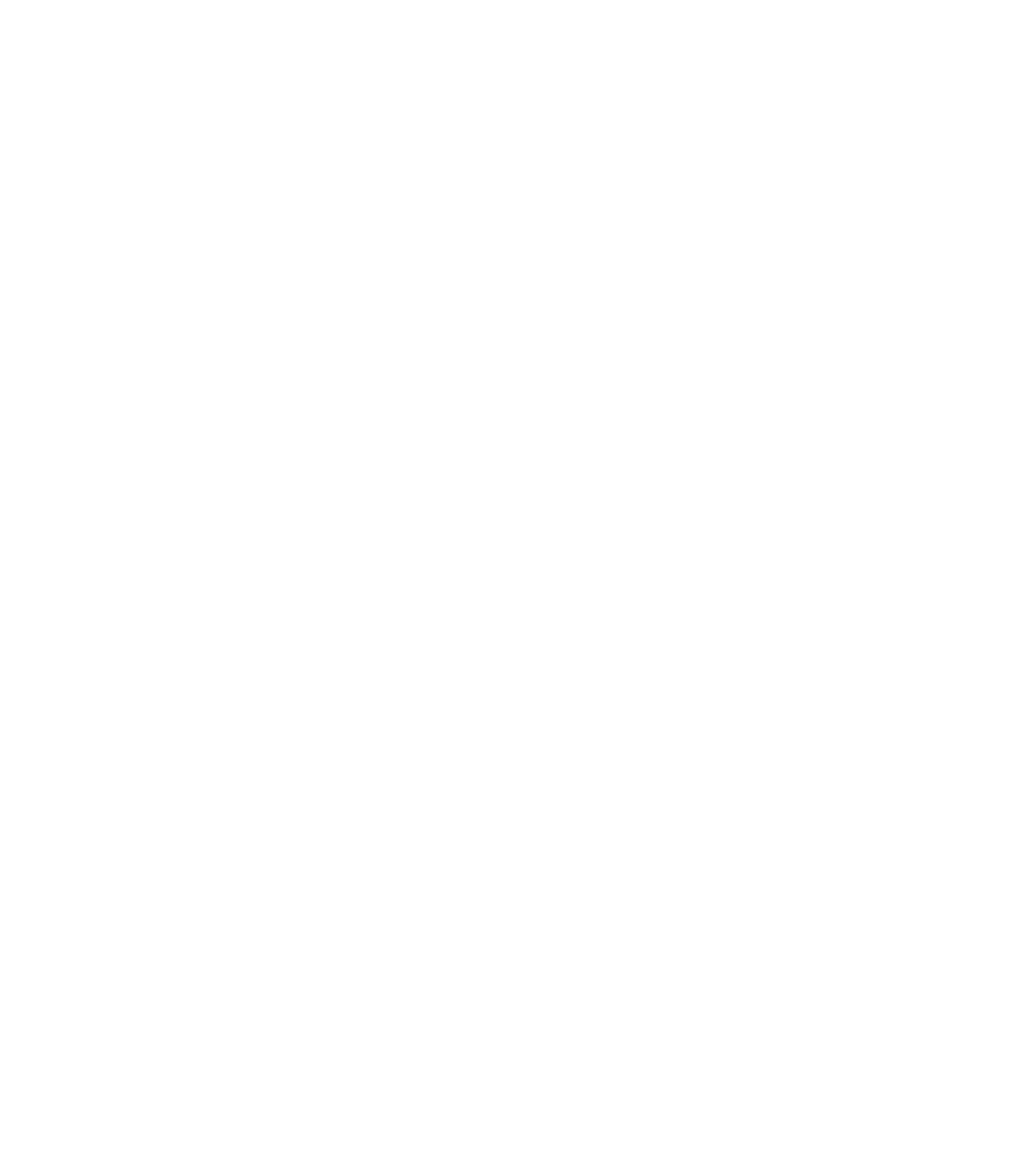
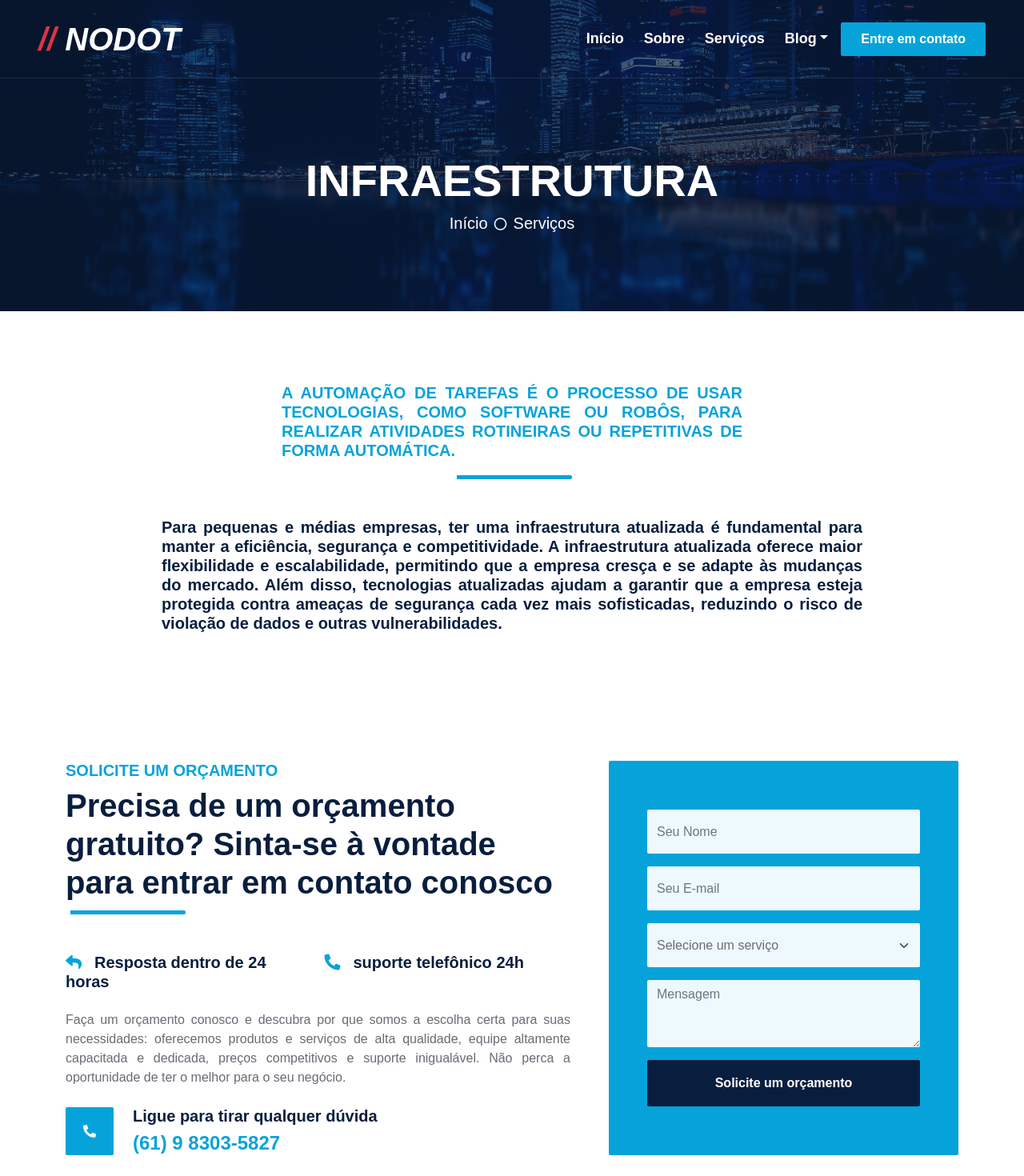
Before and after one commit to Royalr4z/NodotAngular, an Angular app in the folder frontend/: page /infrastructure in a window 1280 px wide. Before the commit this address led to /. Shown: the top 1470 px of the page at 80% size. Before the commit the page ends 800 px from the top, so only its background shows below. Built offline with nearby package versions, Linux system fonts and the light colour scheme; a web font is replaced by a local one.

Commit message:
Creating the About Infrastructure Service Page

```diff
--- /dev/null
+++ b/frontend/src/app/Page/infrastructure/infrastructure.component.html
@@ -0,0 +1,11 @@
+<app-header [title]="'INFRAESTRUTURA'" [caption]="'Serviços'" [href]="'service'" />
+<div class="section-title text-center position-relative pb-3 mb-5 mx-auto container" [style.max-width]="'600px'">
+    <h5 class="fw-bold text-primary text-uppercase" [style.text-align]="'justify'"> A automação de tarefas é o processo de usar tecnologias, como software ou robôs, para realizar atividades rotineiras ou repetitivas de forma automática.</h5>
+</div>
+<div>
+    <h5 class="position-relative pb-3 mb-5 mx-auto container" [style.text-align]="'justify'" [style.max-width]="'900px'">
+        Para pequenas e médias empresas, ter uma infraestrutura atualizada é fundamental para manter a eficiência, segurança e competitividade. A infraestrutura atualizada oferece maior flexibilidade e escalabilidade, permitindo que a empresa cresça e se adapte às mudanças do mercado. Além disso, tecnologias atualizadas ajudam a garantir que a empresa esteja protegida contra ameaças de segurança cada vez mais sofisticadas, reduzindo o risco de violação de dados e outras vulnerabilidades.
+    </h5>
+</div>
+<app-quote />
+<app-footer />
--- /dev/null
+++ b/frontend/src/app/Page/infrastructure/infrastructure.component.ts
@@ -0,0 +1,21 @@
+import { Component, OnInit } from '@angular/core';
+import { Meta, Title } from '@angular/platform-browser';
+
+@Component({
+  selector: 'app-infrastructure',
+  templateUrl: './infrastructure.component.html',
+  styleUrls: ['./infrastructure.component.css']
+})
+export class InfrastructureComponent implements OnInit {
+
+  constructor(private metaService: Meta, private titleService: Title) { }
+
+  ngOnInit(): void {
+    // Define o título da página
+    this.titleService.setTitle('Infraestrutura | NODOT');
+
+    // Define as meta tags
+    this.metaService.addTag({ name: 'description', content: 'Página em que Descreve o Serviço de Infraestrutura' });
+    this.metaService.addTag({ name: 'keywords', content: 'Infraestrutura, NODOT' });
+  }
+}
--- a/frontend/src/app/app-routing.module.ts
+++ b/frontend/src/app/app-routing.module.ts
@@ -4,8 +4,10 @@
 import { HomeComponent } from './Page/home/home.component';
 import { ServiceComponent } from './Page/service/service.component';
 import { AutoTaskComponent } from './Page/auto-task/auto-task.component';
+import { InfrastructureComponent } from './Page/infrastructure/infrastructure.component';
 
 const routes: Routes = [
+  { path: 'infrastructure', component:  InfrastructureComponent },
   { path: 'auto-task', component:  AutoTaskComponent },
   { path: 'service', component:  ServiceComponent },
   { path: '', component:  HomeComponent }
--- a/frontend/src/app/app.module.ts
+++ b/frontend/src/app/app.module.ts
@@ -16,6 +16,7 @@
 import { ErrorComponent } from './Template/error/error.component';
 import { HeaderComponent } from './Template/header/header.component';
 import { AutoTaskComponent } from './Page/auto-task/auto-task.component';
+import { InfrastructureComponent } from './Page/infrastructure/infrastructure.component';
 
 @NgModule({
   declarations: [
@@ -32,6 +33,7 @@
     ErrorComponent,
     HeaderComponent,
     AutoTaskComponent,
+    InfrastructureComponent,
   ],
   imports: [
     BrowserModule,
```
Also changed, not shown: frontend/src/app/Page/infrastructure/infrastructure.component.css (added), 1 other file (tests, documents, lock files or other folders).
